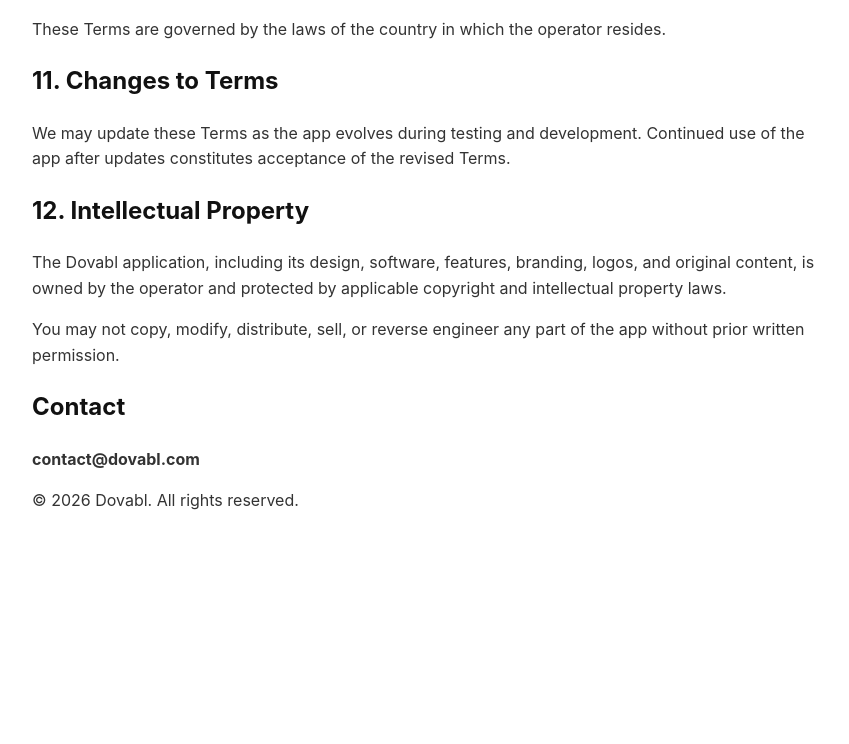
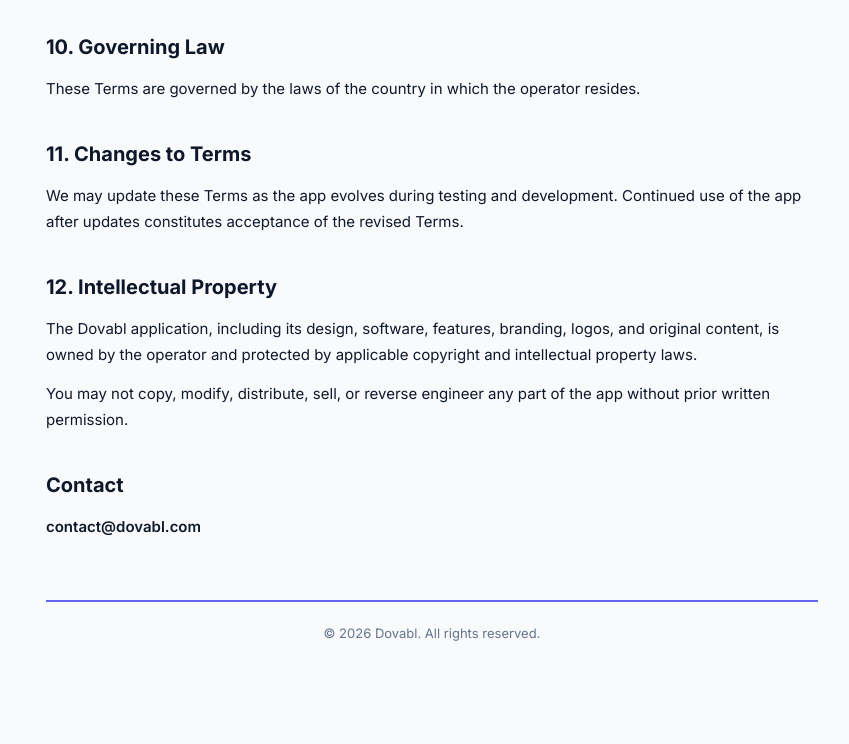
Before and after one commit to labeorohita/cotime-web, a plain HTML site: page terms/index.html in a window 1280 px wide. Shown: the part 2007-2751 px from the top of the page, without its empty margins (208-1057 px from the left). Before the commit the page ends 2597 px from the top, so only its background shows below. Drawn offline with Linux system fonts and the light colour scheme.

Commit message:
Refactor styles and structure in terms page

```diff
--- a/terms/index.html
+++ b/terms/index.html
@@ -4,20 +4,90 @@
   <meta charset="UTF-8" />
   <meta name="viewport" content="width=device-width, initial-scale=1.0" />
   <title>Terms of Service - Dovabl</title>
+
+  <link rel="preconnect" href="https://fonts.googleapis.com">
+  <link href="https://fonts.googleapis.com/css2?family=Inter:wght@300;400;500;600;700;800&display=swap" rel="stylesheet">
+
   <style>
+    :root {
+      --primary: #6366F1;
+      --text-primary: #0F172A;
+      --text-secondary: #64748B;
+      --border: #E2E8F0;
+      --background: #F8FAFC;
+    }
+
+    * {
+      margin: 0;
+      padding: 0;
+      box-sizing: border-box;
+    }
+
     body {
-      font-family: -apple-system, BlinkMacSystemFont, "Segoe UI", Roboto, sans-serif;
-      max-width: 800px;
-      margin: 40px auto;
-      padding: 20px;
-      line-height: 1.6;
-      color: #333;
+      font-family: 'Inter', -apple-system, BlinkMacSystemFont, sans-serif;
+      background: var(--background);
+      color: var(--text-primary);
+      max-width: 820px;
+      margin: 60px auto;
+      padding: 40px 24px;
+      line-height: 1.7;
     }
-    h1, h2 {
-      color: #111;
+
+    h1 {
+      font-size: 32px;
+      font-weight: 800;
+      letter-spacing: -1px;
+      margin-bottom: 16px;
+      color: var(--text-primary);
     }
+
+    h2 {
+      font-size: 20px;
+      font-weight: 700;
+      margin-top: 36px;
+      margin-bottom: 12px;
+      color: var(--text-primary);
+    }
+
+    p {
+      font-size: 15px;
+      margin-bottom: 14px;
+      color: var(--text-primary);
+    }
+
     ul {
       margin-left: 20px;
+      margin-bottom: 16px;
+    }
+
+    li {
+      margin-bottom: 6px;
+      font-size: 15px;
+      color: var(--text-primary);
+    }
+
+    strong {
+      font-weight: 600;
+    }
+
+    .footer-border {
+      margin-top: 60px;
+      border-top: 2px solid var(--primary);
+      padding-top: 20px;
+      font-size: 13px;
+      color: var(--text-secondary);
+      text-align: center;
+    }
+
+    @media (max-width: 768px) {
+      body {
+        margin: 40px auto;
+        padding: 24px 20px;
+      }
+
+      h1 {
+        font-size: 26px;
+      }
     }
   </style>
 </head>
@@ -146,7 +216,9 @@
     <strong>contact@dovabl.com</strong>
   </p>
 
-  <p>© 2026 Dovabl. All rights reserved.</p>
+  <div class="footer-border">
+    © 2026 Dovabl. All rights reserved.
+  </div>
 
 </body>
 </html>
```
